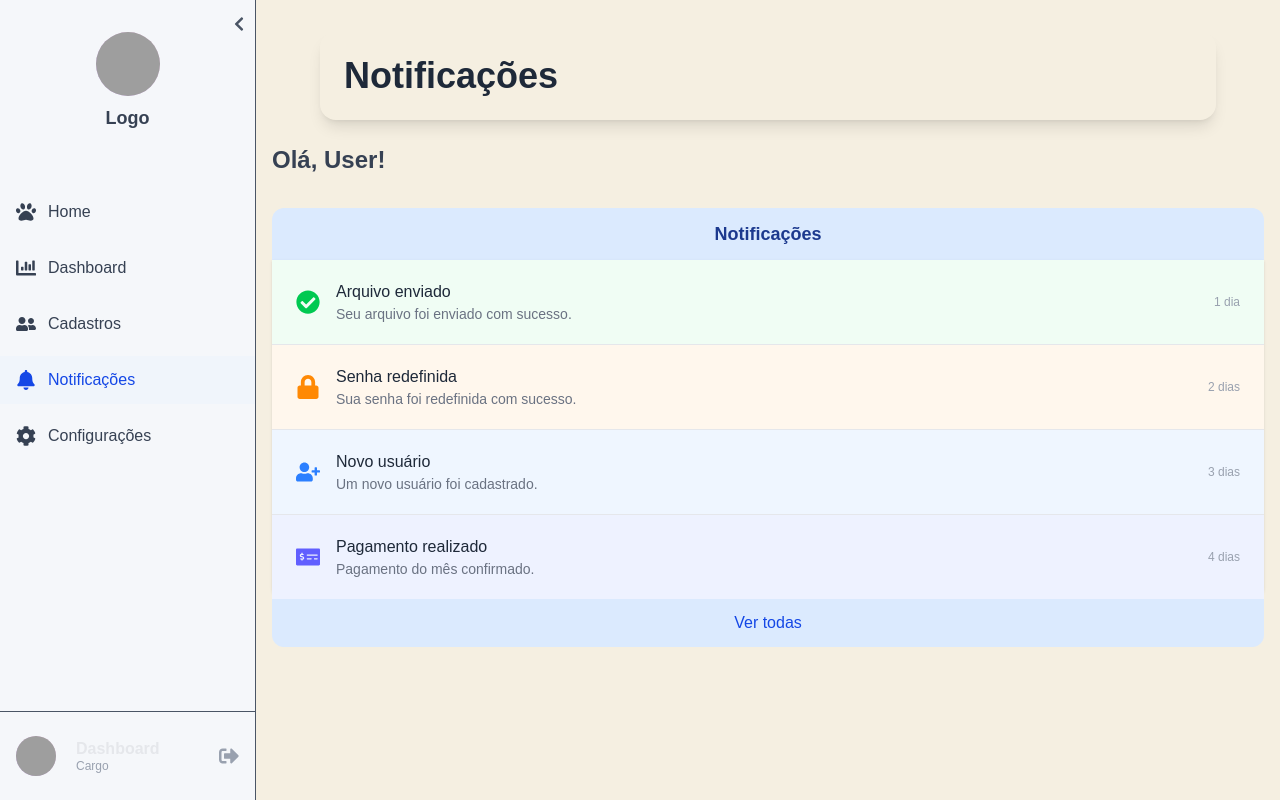
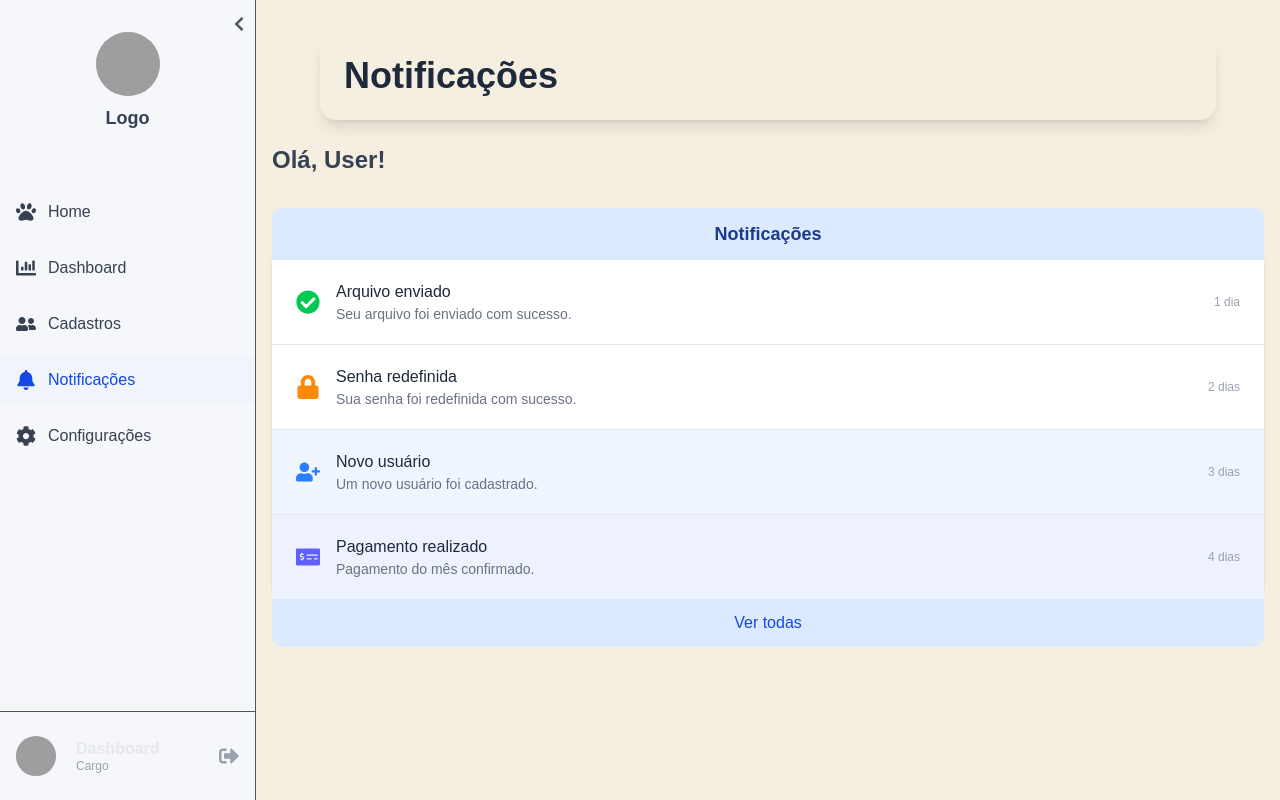
Before and after one commit to MrNicolass/HelPets, a Next.js app in the folder Frontend/: page /notificacoes in a window 1280 px wide. Built offline with nearby package versions, Linux system fonts and the light colour scheme; grey boxes are pictures that could not be loaded.

Commit message:
Correção de cor notificacao

```diff
--- a/Frontend/src/components/NotificationList.tsx
+++ b/Frontend/src/components/NotificationList.tsx
@@ -6,14 +6,14 @@ const notifications = [
     title: "Arquivo enviado",
     description: "Seu arquivo foi enviado com sucesso.",
     time: "1 dia",
-    color: "bg-green-50"
+    color: "bg-black-50"
   },
   {
     icon: <FaLock className="text-orange-400 text-2xl" />,
     title: "Senha redefinida",
     description: "Sua senha foi redefinida com sucesso.",
     time: "2 dias",
-    color: "bg-orange-50"
+    color: "bg-black-50"
   },
   {
     icon: <FaUserPlus className="text-blue-500 text-2xl" />,
```
